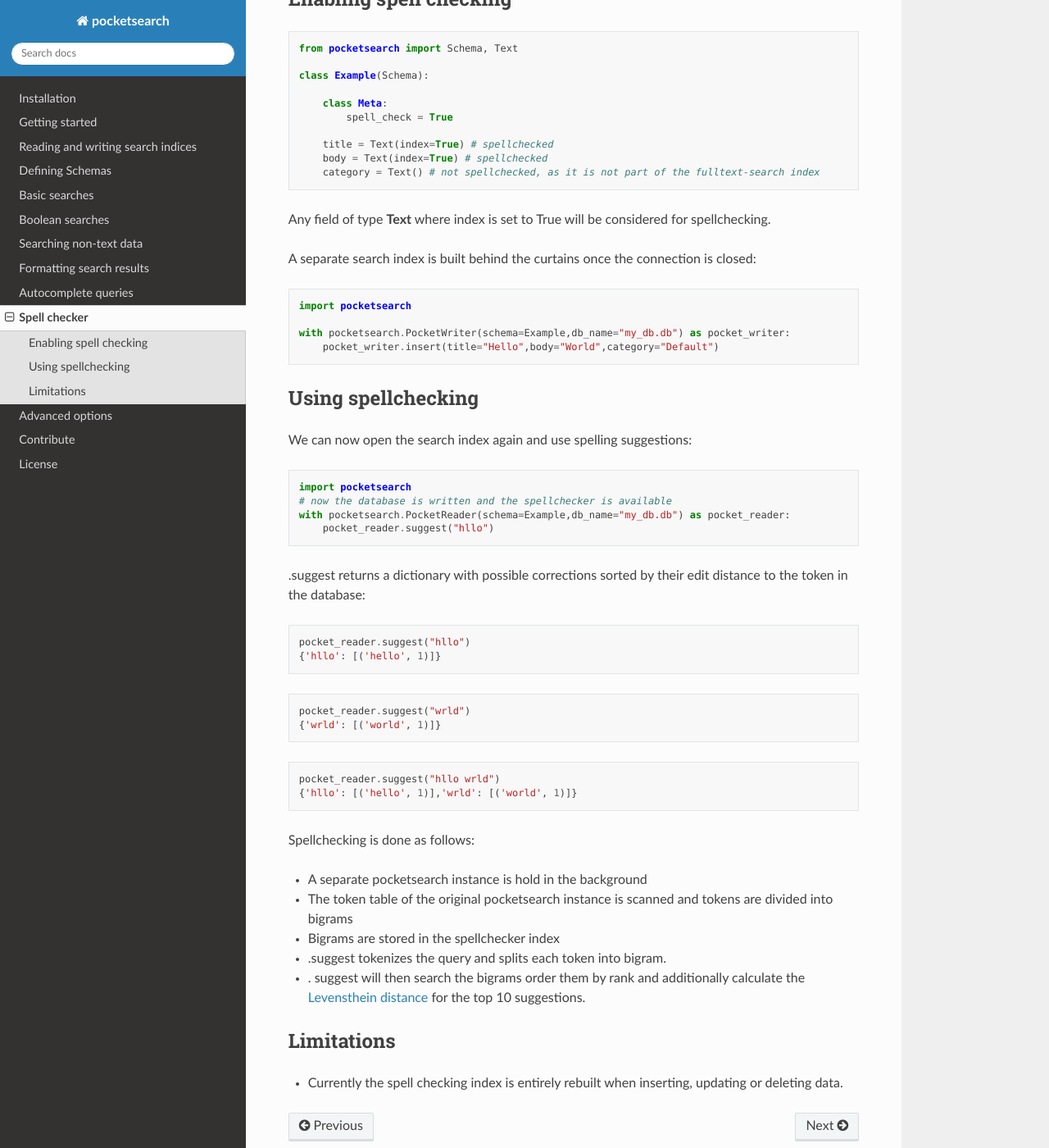
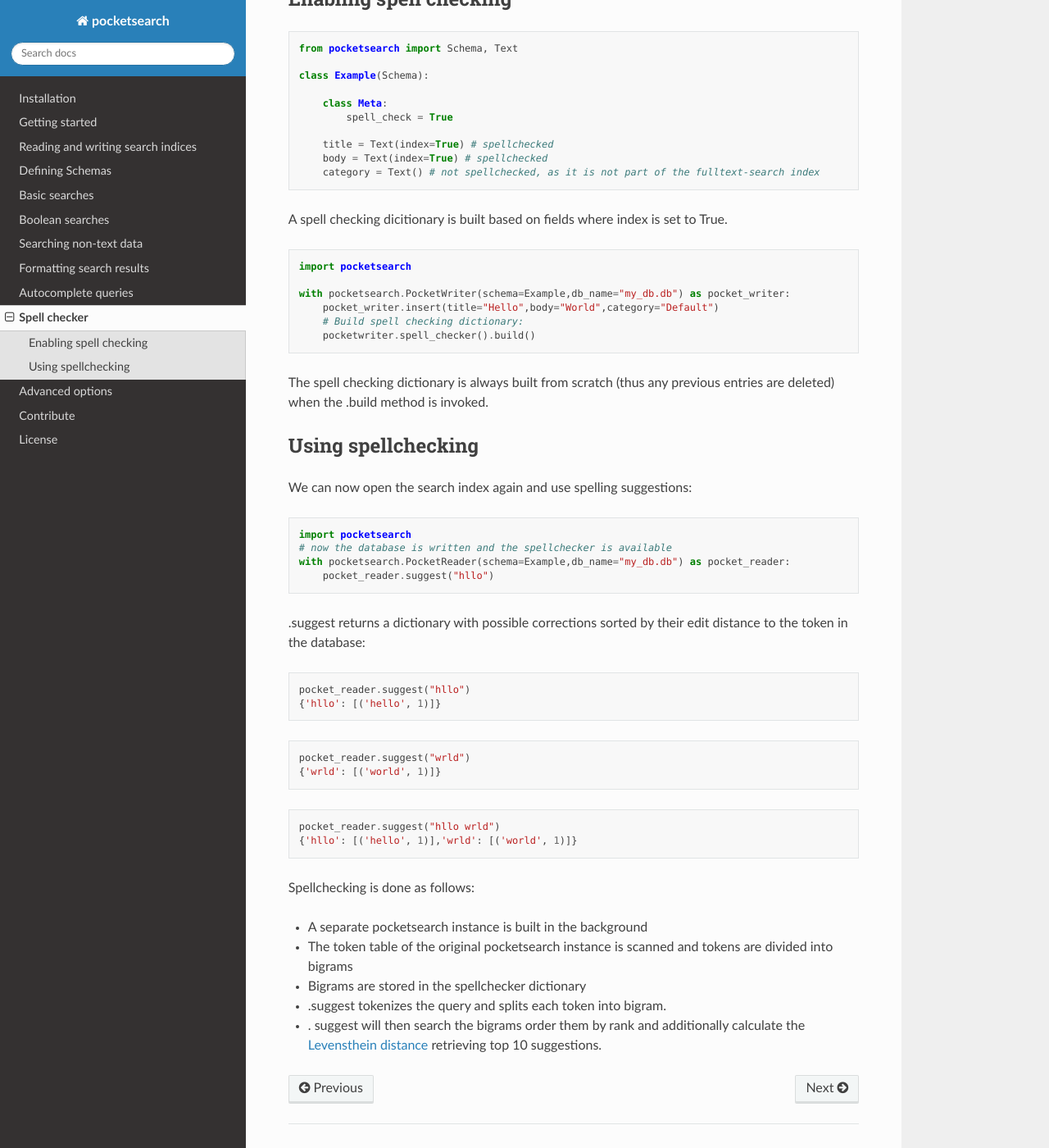
Before and after one commit to kaykay-dv/pocketsearch, a Sphinx documentation site: the page built from docs/spellchecker.md, in a window 1280 px wide and 1400 px high, scrolled down 274 px. Shown: the whole window at 82% size. Built offline with Sphinx 7.4.7 and the Read the Docs theme 2.0.0, drawn with Linux system fonts in a browser that asks for light colours.

Commit message:
Updates to documentation

````diff
--- a/docs/spellchecker.md
+++ b/docs/spellchecker.md
@@ -20,16 +20,19 @@ class Example(Schema):
 
 ```
 
-Any field of type **Text** where index is set to True will be considered for spellchecking.
-
-A separate search index is built behind the curtains once the connection is closed:
+A spell checking dicitionary is built based on fields where index is set to True.
 
 ```Python
 import pocketsearch
 
 with pocketsearch.PocketWriter(schema=Example,db_name="my_db.db") as pocket_writer:
     pocket_writer.insert(title="Hello",body="World",category="Default")
+    # Build spell checking dictionary:
+    pocketwriter.spell_checker().build()
 ```
+
+The spell checking dictionary is always built from scratch (thus any previous entries are deleted) when
+the .build method is invoked.
 
 ## Using spellchecking
 
@@ -62,13 +65,8 @@ pocket_reader.suggest("hllo wrld")
 
 Spellchecking is done as follows:
 
-* A separate pocketsearch instance is hold in the background
+* A separate pocketsearch instance is built in the background
 * The token table of the original pocketsearch instance is scanned and tokens are divided into bigrams
-* Bigrams are stored in the spellchecker index
+* Bigrams are stored in the spellchecker dictionary
 * .suggest tokenizes the query and splits each token into bigram.
-* . suggest will then search the bigrams order them by rank and additionally calculate the [Levensthein distance](https://en.wikipedia.org/wiki/Levenshtein_distance) for the top 10 suggestions.
-
-## Limitations
-
-* Currently the spell checking index is entirely rebuilt when inserting, updating or
-deleting data.
+* . suggest will then search the bigrams order them by rank and additionally calculate the [Levensthein distance](https://en.wikipedia.org/wiki/Levenshtein_distance) retrieving top 10 suggestions.
````
Also changed, not shown: CHANGELOG.md (+2 -2 lines), docs/persistent_databases.md (+2 -4 lines).
